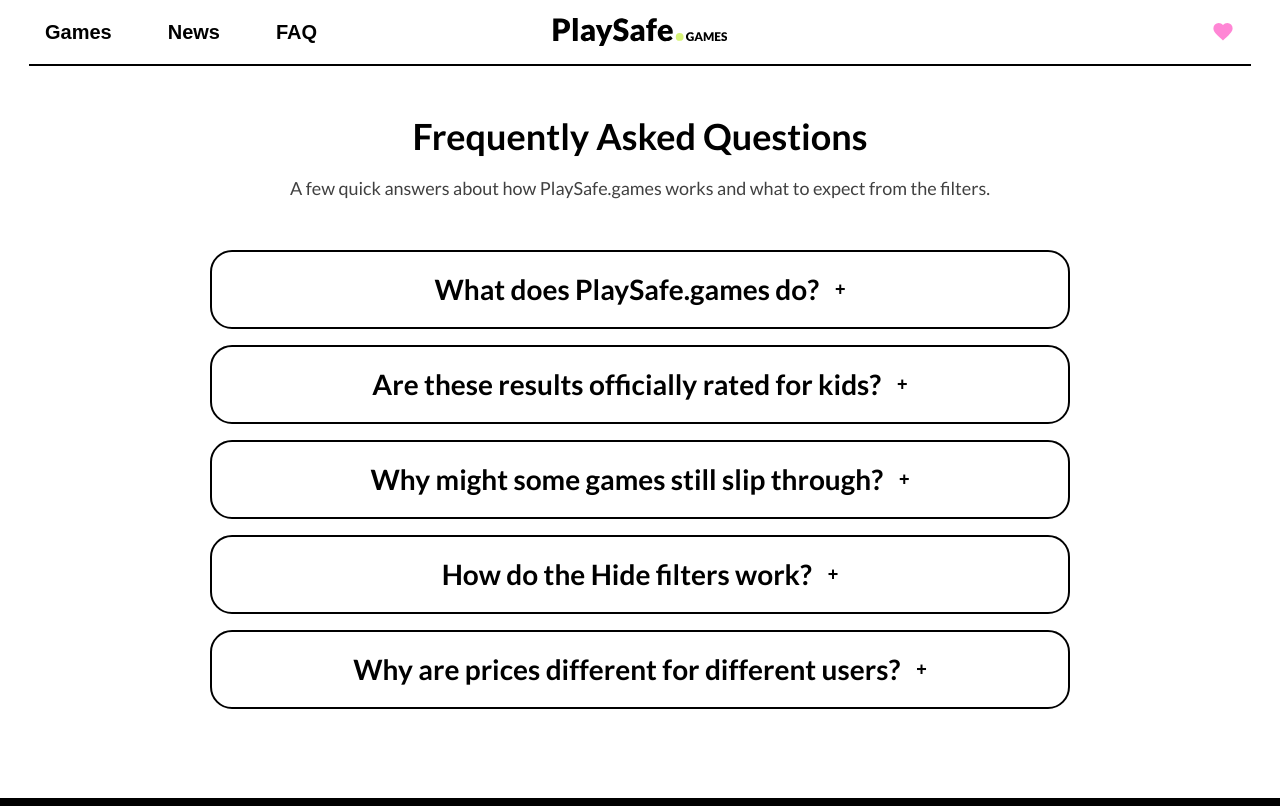
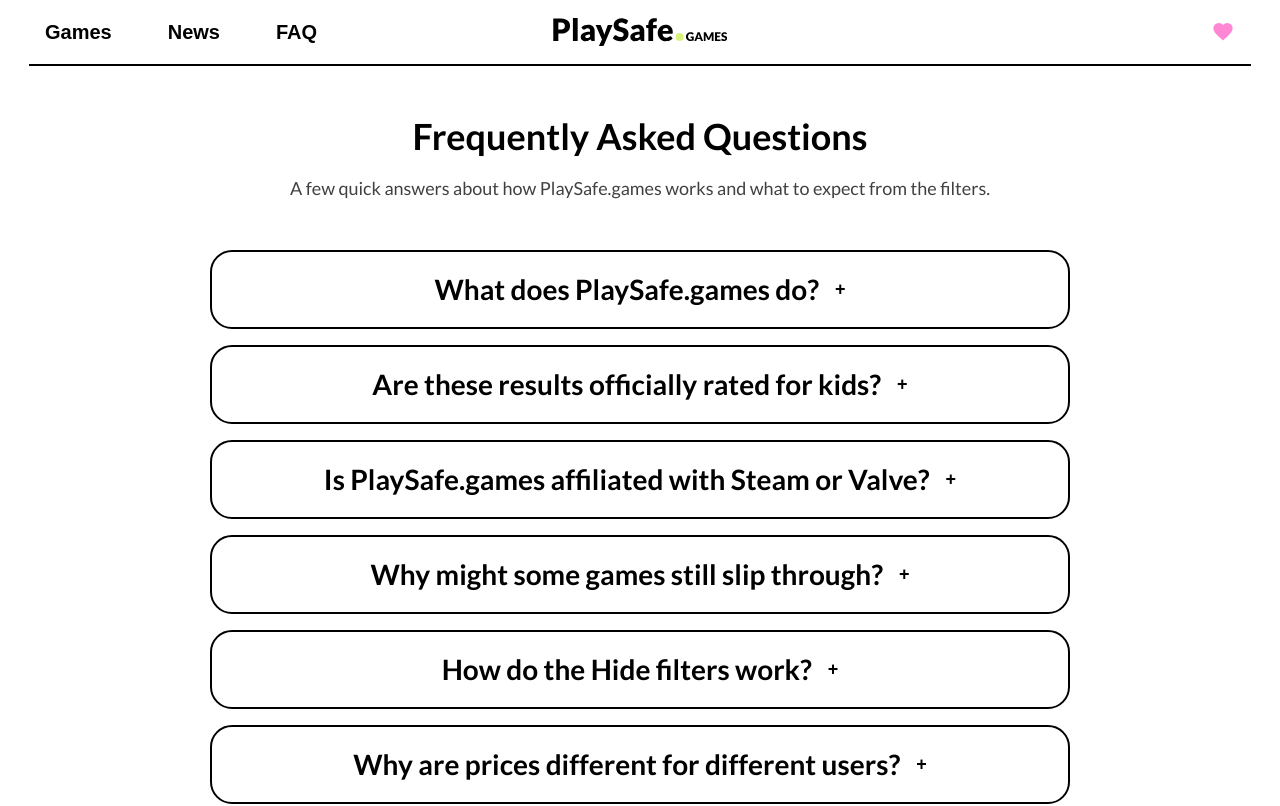
Before and after one commit to davepattz/playsafe, a Next.js app: page /faq in a window 1280 px wide. Shown: the top 806 px of the page. Built offline with nearby package versions, Linux system fonts and the light colour scheme.

Commit message:
added not affiliated with steam in faq

```diff
--- a/app/faq/page.tsx
+++ b/app/faq/page.tsx
@@ -11,6 +11,11 @@
     question: "Are these results officially rated for kids?",
     answer:
       "No. PlaySafe.games is a filtering tool, not an official rating board. It is designed to reduce unwanted content, but parents and carers should still review each game before purchase.",
+  },
+  {
+    question: "Is PlaySafe.games affiliated with Steam or Valve?",
+    answer:
+      "No. PlaySafe.games is an independent project and is not affiliated with, endorsed by, or operated by Steam or Valve.",
   },
   {
     question: "Why might some games still slip through?",
```
